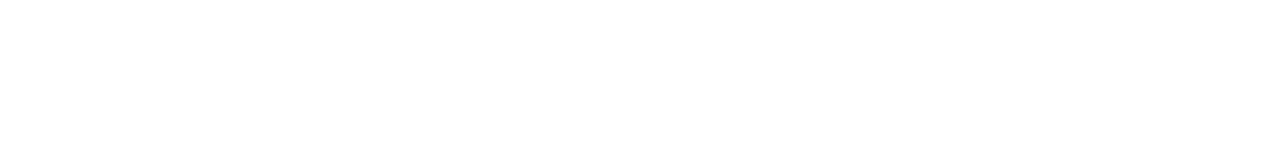
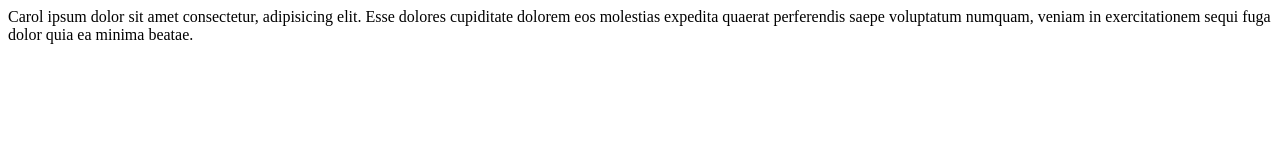
Before and after one commit to EC-Carter/team-repo, a plain HTML site: page index.html in a window 1280 px wide. Drawn offline with Linux system fonts and the light colour scheme.

Commit message:
change name

```diff
--- a/index.html
+++ b/index.html
@@ -7,6 +7,7 @@
     <title>Document</title>
 </head>
 <body>
+    Carol ipsum dolor sit amet consectetur, adipisicing elit. Esse dolores cupiditate dolorem eos molestias expedita quaerat perferendis saepe voluptatum numquam, veniam in exercitationem sequi fuga dolor quia ea minima beatae.
 
 </body>
 </html>
```
